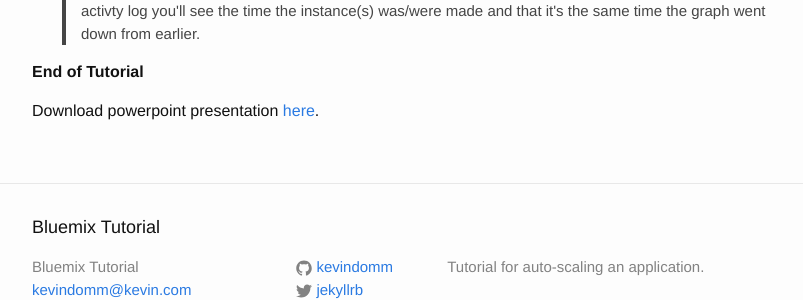
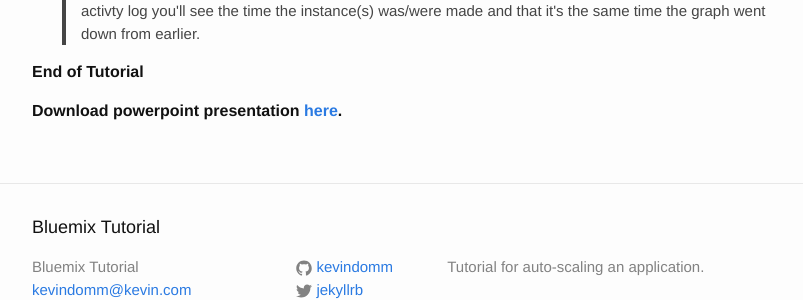
Before and after one commit to kevindomm/kevindomm.github.io, a Jekyll site: the page built from _posts/2016-02-04-auto-scaling.markdown, in a window 1280 px wide. Shown: the part 2441-2741 px from the top of the page, without its empty margins (238-1041 px from the left). Built offline with Jekyll 4.4.1, drawn with Linux system fonts in a browser that asks for light colours; Markdown is read by kramdown in place of the engine named in the settings.

Commit message:
Edited link

```diff
--- a/_posts/2016-02-04-auto-scaling.markdown
+++ b/_posts/2016-02-04-auto-scaling.markdown
@@ -83,6 +83,6 @@ This part requires many users to access the application in order for the applica
 
 **End of Tutorial**
 
-Download powerpoint presentation [here][presentation].
+**Download powerpoint presentation [here][presentation].**
 
 [presentation]: https://github.com/kevindomm/Auto-Scaling/blob/master/autoscaling/Auto-Scaling.pptx?raw=true
```
